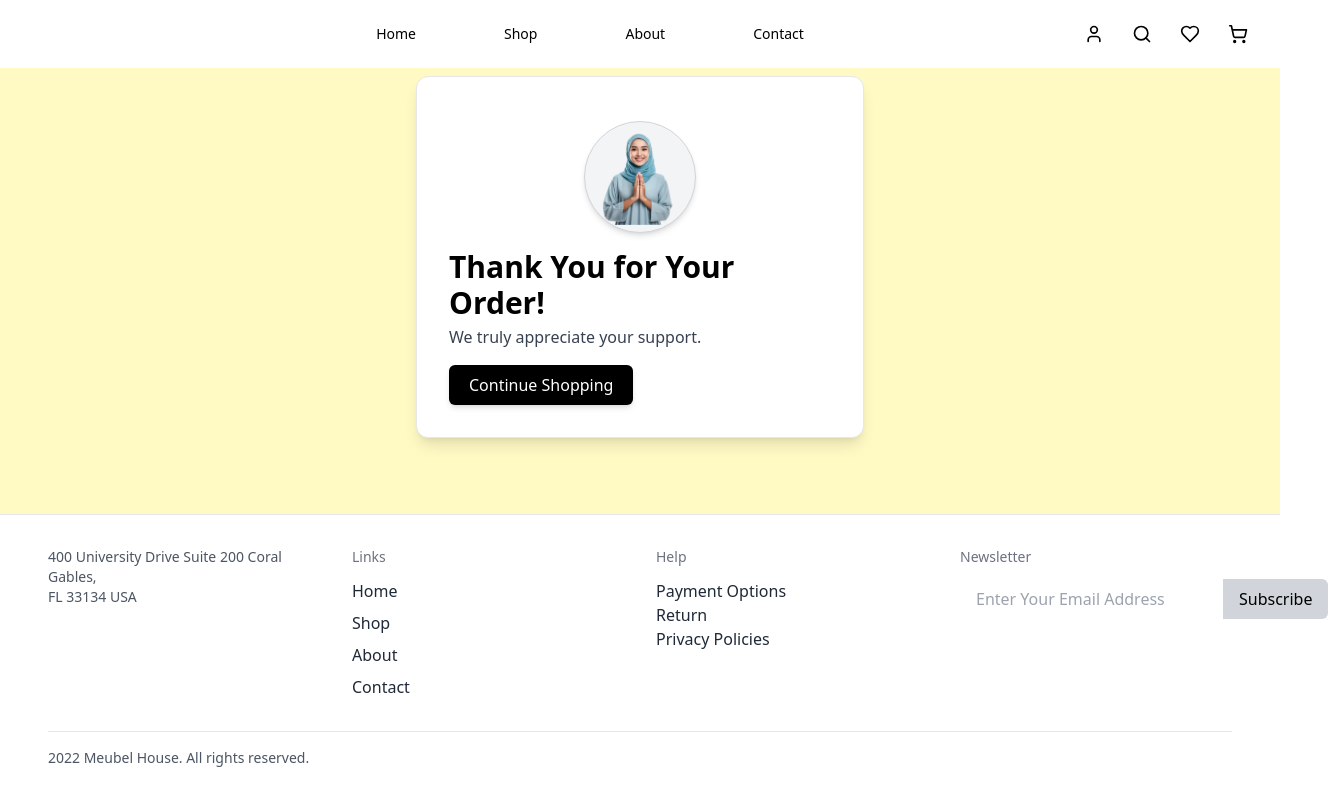
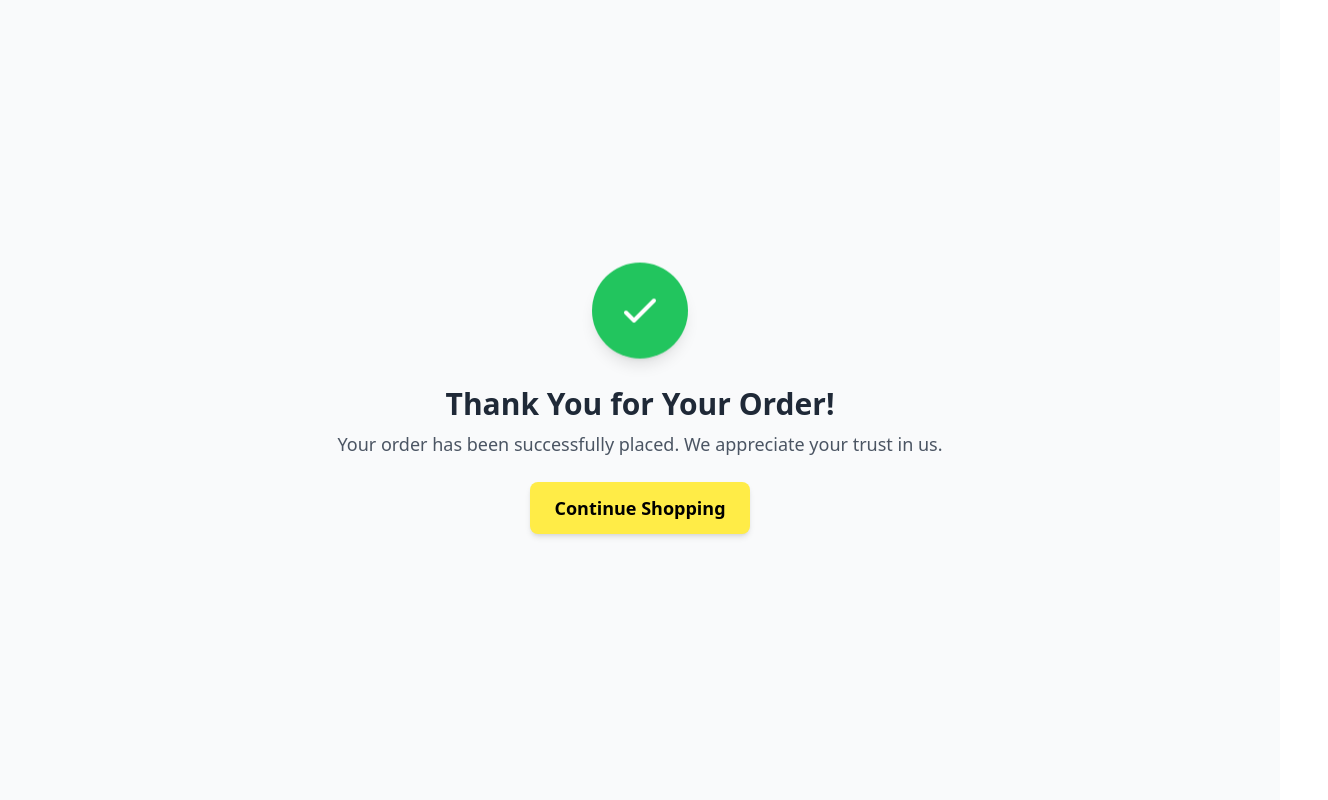
Before and after one commit to Hina-naureen/templete, a Next.js app: page /thank-you in a window 1280 px wide. Shown: the whole page, 1328 px wide, since content can reach past the window. Built offline with nearby package versions, Linux system fonts and the light colour scheme.

Commit message:
Update page.tsx

```diff
--- a/src/app/thank-you/page.tsx
+++ b/src/app/thank-you/page.tsx
@@ -1,66 +1,56 @@
 "use client";
 
-import React, { useEffect, useState } from "react";
+import { useEffect, useState } from "react";
 import { useRouter } from "next/navigation";
 import Image from "next/image";
-import { NavBar } from "../Component/Navbar";
-import Footer from "../Component/Footer";
+import Link from "next/link";
 
-const ThankYou = () => {
+const ThankYouPage = () => {
+  const router = useRouter();
   const [paymentMethod, setPaymentMethod] = useState<string | null>(null);
-  const router = useRouter();
 
   useEffect(() => {
-    const method = localStorage.getItem("selectedPaymentMethod");
-    setPaymentMethod(method);
+    const storedPaymentMethod = localStorage.getItem("selectedPaymentMethod");
+    if (storedPaymentMethod) {
+      setPaymentMethod(storedPaymentMethod);
+      localStorage.removeItem("cart"); // Clear cart after order is placed
+    }
   }, []);
 
   return (
-    <div className="min-h-screen flex flex-col bg-[#FFF9C4]">
-      <NavBar bgColor="bg-white" />
-
-      {/* Thank You Section */}
-      <div className="flex flex-col items-center justify-center flex-grow px-4 py-6">
-        <div className="bg-white shadow-lg rounded-xl p-8 max-w-md w-full mx-auto border border-gray-200 animate-fade-in">
-
-          {/* Smaller & Lower Frame */}
-          <div className=" w-28 h-28 mx-auto bg-gray-100 rounded-full flex items-center justify-center shadow-md border border-gray-300 overflow-hidden mt-3">
-            <Image
-              src="/tHANK_YOU-removebg-preview.png"
-              alt="Thank You"
-              width={100}
-              height={100}
-              className="animate-float object-contain"
-            />
-          </div>
-
-          {/* Thank You Text */}
-          <h1 className="text-2xl md:text-3xl font-bold mt-4 text-black animate-fade-in-up">
-            Thank You for Your Order!
-          </h1>
-          <p className="text-md mt-1 text-gray-700 animate-fade-in-up delay-200">
-            We truly appreciate your support.
-          </p>
-
-          {paymentMethod && (
-            <p className="text-md font-medium mt-2 text-black animate-fade-in-up delay-300">
-              Payment Method: <span className="font-semibold">{paymentMethod}</span>
-            </p>
-          )}
-
-          {/* Animated Button */}
-          <button
-            onClick={() => router.push("/")}
-            className="mt-4 px-5 py-2 bg-black text-white font-medium rounded-md shadow-md hover:bg-gray-900 transition duration-300 animate-glow"
-          >
-            Continue Shopping
-          </button>
+    <div className="flex flex-col items-center justify-center min-h-screen bg-gray-50 p-6 text-center">
+      {/* ✅ Animated Checkmark */}
+      <div className="relative mb-6">
+        <div className="w-24 h-24 bg-green-500 rounded-full flex items-center justify-center shadow-lg animate-bounce">
+          <svg className="w-12 h-12 text-white" xmlns="http://www.w3.org/2000/svg" fill="none" viewBox="0 0 24 24" stroke="currentColor">
+            <path strokeLinecap="round" strokeLinejoin="round" strokeWidth={2} d="M5 13l4 4L19 7" />
+          </svg>
         </div>
       </div>
 
-      <Footer />
+      {/* ✅ Thank You Message */}
+      <h1 className="text-3xl font-bold text-gray-800">Thank You for Your Order!</h1>
+      <p className="text-lg text-gray-600 mt-2">
+        Your order has been successfully placed. We appreciate your trust in us.
+      </p>
+
+      {/* ✅ Order Confirmation Details */}
+      {paymentMethod && (
+        <div className="mt-4 p-4 bg-white border rounded-lg shadow-md w-full max-w-md">
+          <p className="text-lg font-semibold text-gray-800">Order Details</p>
+          <p className="text-gray-600 mt-1">Payment Method: <span className="font-medium text-black">{paymentMethod}</span></p>
+          <p className="text-gray-600 mt-1">Estimated Delivery: <span className="font-medium text-black">3-5 Business Days</span></p>
+        </div>
+      )}
+
+      {/* ✅ Continue Shopping Button */}
+      <Link href="/shop">
+        <button className="mt-6 px-6 py-3 bg-[#FFEC47] text-black font-semibold text-lg rounded-lg shadow-md hover:bg-[#FFD700] transition-all duration-300">
+          Continue Shopping
+        </button>
+      </Link>
     </div>
   );
 };
 
-export default ThankYou;
+export default ThankYouPage;
```
